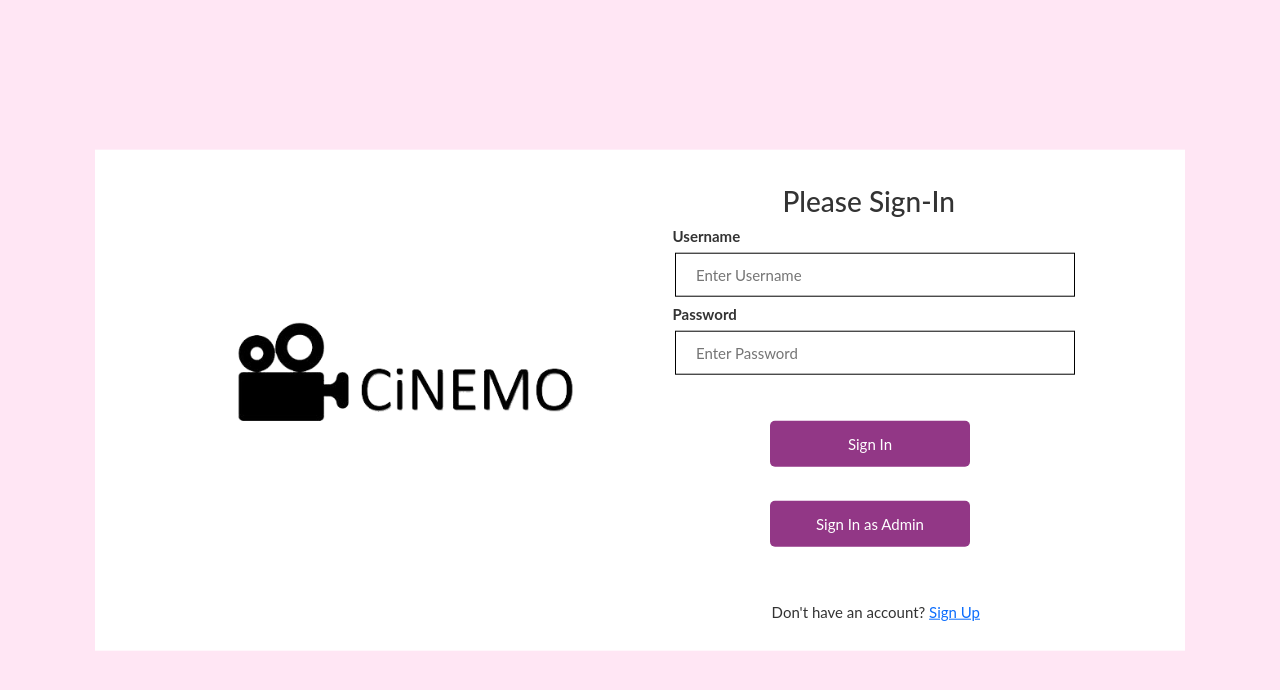
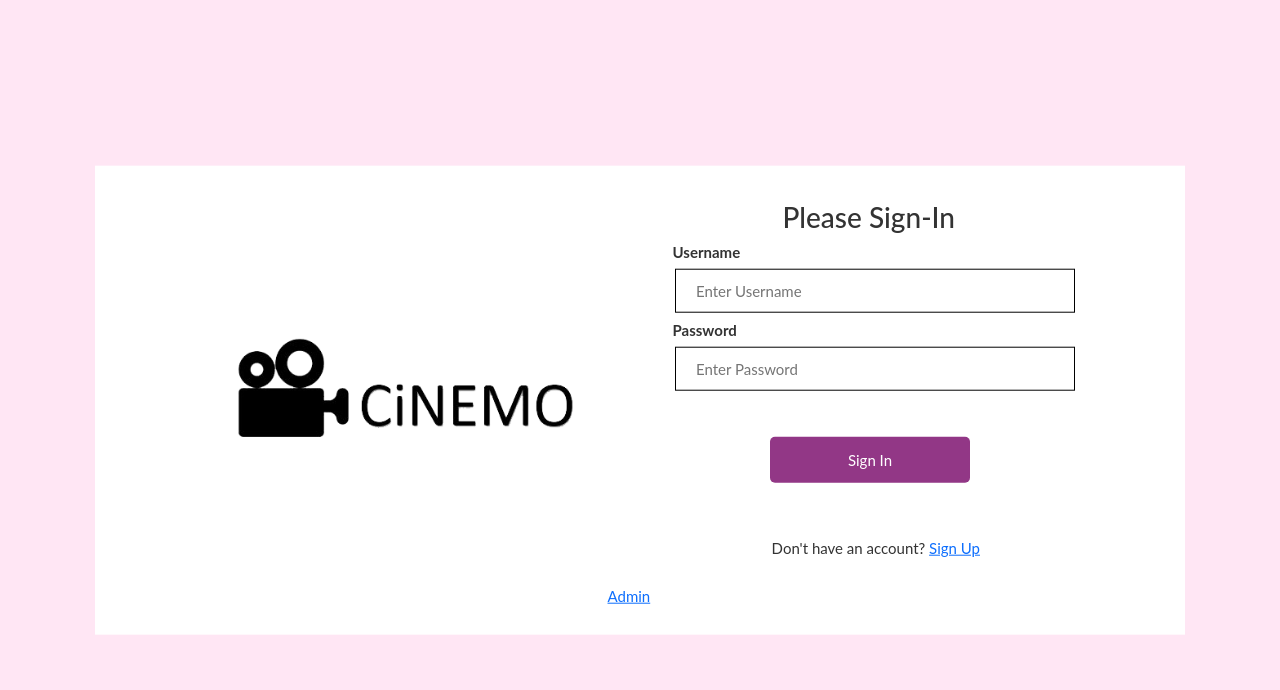
Before and after one commit to rohitks1997/Cinemo, a PHP site: page /signin.php in a window 1280 px wide. Shown: the top 690 px of the page. Run offline with PHP 8.4, Linux system fonts and the light colour scheme.

Commit message:
Update signin.php

```diff
--- a/signin.php
+++ b/signin.php
@@ -41,13 +41,13 @@
     <div class="login">
         <button onclick="document.location='customers/homepage.php'">Sign In</button>
         <br></br>
-        <button onclick="document.location='admin/homepage.php'">Sign In as Admin</button>
-        <br></br>
     </div>
     <div class="signin_link">
         <span>Don't have an account? <a href="signup.php">Sign Up</a></span>
     </div>
-
+    <div class="role_link">
+        <a href="signup.php">Admin</a></span>
+    </div>
 </div>
 </section>
 
```
